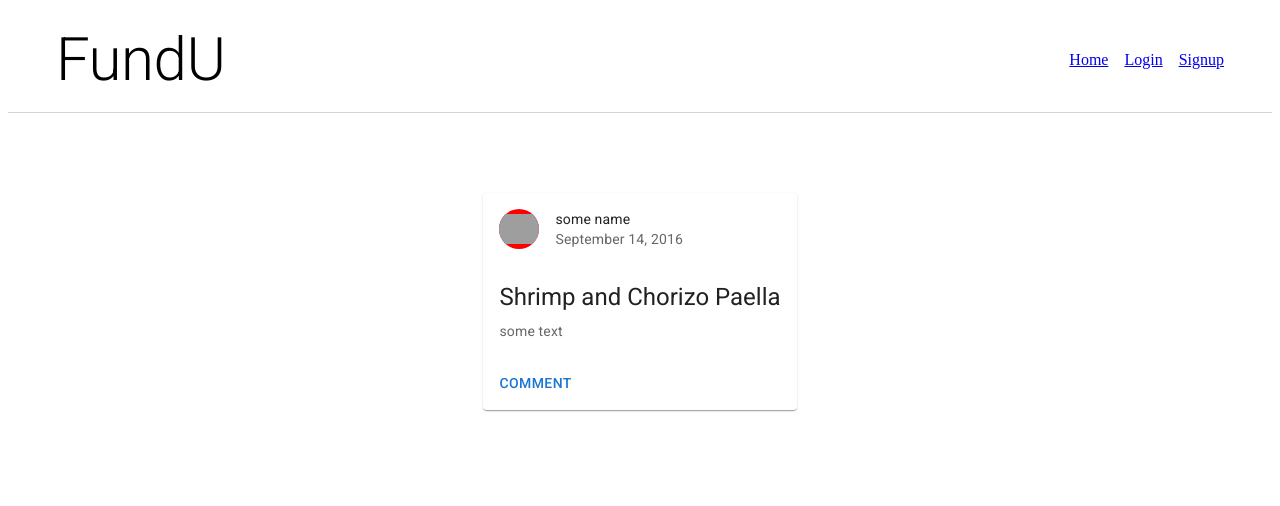
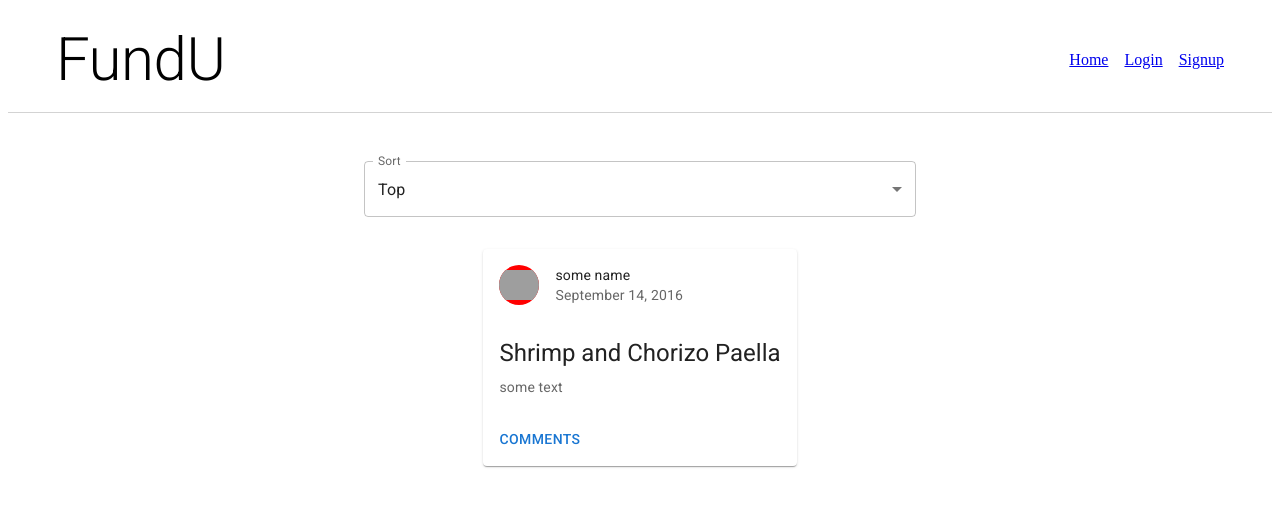
Before and after one commit to Singh-Govind/fundU-assignment, a React (Create React App) app in the folder frontend/: page / in a window 1280 px wide. Shown: the top 506 px of the page. Built offline with nearby package versions, Linux system fonts and the light colour scheme; grey boxes are pictures that could not be loaded.

Commit message:
added comment ui and updated some home ui

```diff
--- /dev/null
+++ b/frontend/src/components/Comments.jsx
@@ -0,0 +1,18 @@
+import { Box, Button, Input, Typography } from "@mui/material";
+
+export default function Comments() {
+  return (
+    <Box>
+      <Box borderBottom="1px solid lightgray" mt="0.5rem" padding="0.25rem">
+        <Typography component="p" color="gray">
+          comment
+        </Typography>
+      </Box>
+
+      <Box mt="1rem">
+        <Input type="text" placeholder="enter comment" />
+        <Button>submit</Button>
+      </Box>
+    </Box>
+  );
+}
--- a/frontend/src/components/Post.jsx
+++ b/frontend/src/components/Post.jsx
@@ -5,8 +5,16 @@ import CardContent from "@mui/material/CardContent";
 import Button from "@mui/material/Button";
 import Typography from "@mui/material/Typography";
 import { Avatar, CardHeader } from "@mui/material";
+import Comments from "./Comments";
+import { useState } from "react";
 
 export default function Post({ avatar, name, title, description }) {
+  const [loadComment, setLoadComment] = useState(false);
+
+  const loadCommentFn = () => {
+    setLoadComment(true);
+  };
+
   return (
     <Card sx={{ maxWidth: "100%", mt: "2rem" }}>
       <CardHeader
@@ -27,8 +35,16 @@ export default function Post({ avatar, name, title, description }) {
         </Typography>
       </CardContent>
       <CardActions>
-        <Button>comment</Button>
+        <Button onClick={loadCommentFn}>comments</Button>
       </CardActions>
+
+      {loadComment ? (
+        <CardContent sx={{ borderTop: "1px solid lightgray" }}>
+          <Comments />
+        </CardContent>
+      ) : (
+        ""
+      )}
     </Card>
   );
 }
--- a/frontend/src/pages/Home.jsx
+++ b/frontend/src/pages/Home.jsx
@@ -1,17 +1,46 @@
-import { Stack } from "@mui/material";
+import {
+  FormControl,
+  InputLabel,
+  MenuItem,
+  Select,
+  Stack,
+} from "@mui/material";
+import { Box } from "@mui/system";
+import { useState } from "react";
 import Post from "../components/Post";
 
 export default function Home() {
+  const [sortBy, setSortBy] = useState("top");
+
+  const handleChange = (e) => {
+    setSortBy(e.target.value);
+  };
+
   return (
-    <Stack alignItems="center" mt="3rem">
+    <Box mt="3rem">
+      <Stack>
+        <FormControl fullWidth>
+          <InputLabel id="demo-simple-select-label">Sort</InputLabel>
+          <Select
+            labelId="demo-simple-select-label"
+            id="demo-simple-select"
+            value={sortBy}
+            label="Sort"
+            onChange={handleChange}
+          >
+            <MenuItem value={"top"}>Top</MenuItem>
+            <MenuItem value={"recent"}>Recent</MenuItem>
+          </Select>
+        </FormControl>
+      </Stack>
+      <Stack alignItems="center">
         <Post
           avatar="https://images.unsplash.com/photo-1503023345310-bd7c1de61c7d?ixlib=rb-4.0.3&ixid=MnwxMjA3fDB8MHxzZWFyY2h8Mnx8aHVtYW58ZW58MHx8MHx8&w=1000&q=80"
           name="some name"
           title="Shrimp and Chorizo Paella"
           description="some text"
         />
-      {/* <Post />
-      <Post /> */}
       </Stack>
+    </Box>
   );
 }
```
Lines whose indentation alone changed are shown as unchanged.
